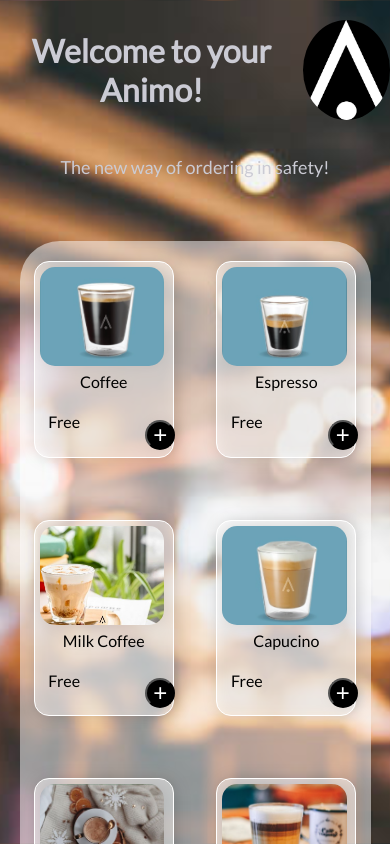
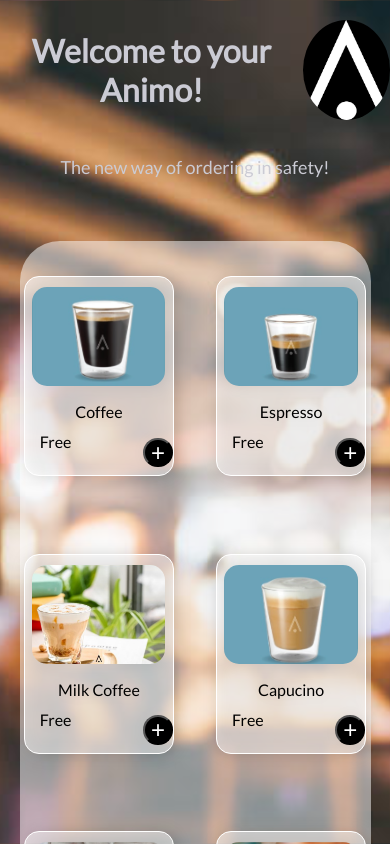
Before and after one commit to micriteo/Project-6.2---Amino, a React (Create React App) app in the folder animo-website/: page /select-order in a window 390 px wide. Shown: the top 844 px of the page. Built offline with nearby package versions, Linux system fonts and the light colour scheme.

Commit message:
Update SelectOrder.css

```diff
--- a/animo-website/src/SelectOrderPage/SelectOrder.css
+++ b/animo-website/src/SelectOrderPage/SelectOrder.css
@@ -89,23 +89,23 @@
 
 .coffee-item, .capucino-item,.espresso-item, .milk_coffee-item, .chocolate_milk-item, .chocolate_coffee-item, .double_espresso-item, .wiener_melange-item, .late_machiato-item
   {
-    width: 40%;
-    height: 40%;
+    position: relative;
+    width: 150px;
+    height: 200px;
     border: 1px solid #FFFFFF;
     filter: drop-shadow(2px 1px 7px rgba(0, 0, 0, 0.25));
     border-radius: 15px;
     box-sizing: border-box;
     background-color: rgba(255, 255, 255, 0.5); /* 50% transparent white */
-    margin-top: 20px; /* Add some space between the rounded-rectangle and coffee-selection divs */
-
+    margin-top: 10%;
   }
 
   .item-image {
-    position: absolute;
+    position: relative;
     width: 90%;
     height: 99px;
-    left: 5px;
-    top: 5px;
+    left: 5%;
+    top: 5%;
     background: url(../Assets/Select_Order_Assets/chocolate.png) no-repeat center; /* Placeholder image URL */;
     background-size: cover; /* Cover the entire div with the background image */
     border-radius: 15px;
@@ -118,7 +118,7 @@
     font-style: normal;
     font-size: 16px;
     text-align: cen;
-    margin-top: 110px;
+    top: 5%;
     color: #000000;
 
   }
@@ -126,7 +126,6 @@
   .item-price
   {
     position: relative;
-
     font-family: 'Lato';
     font-style: normal;
     font-size: 16px;
@@ -137,8 +136,8 @@
 
 .ellipse2 {
   position: relative;
-  width: 30px;
-  height: 30px;
+  width: 3.5vh;
+  height: 3.5vh;
   left: 80%;
   margin-top: -20% ;
   margin-bottom: 5%;
@@ -155,12 +154,6 @@
   font-size: 24px;
   line-height: 0; /* Adjusts the vertical alignment of the "+" */
 }
-
-
-
-
-
-
 }
 
 
```
